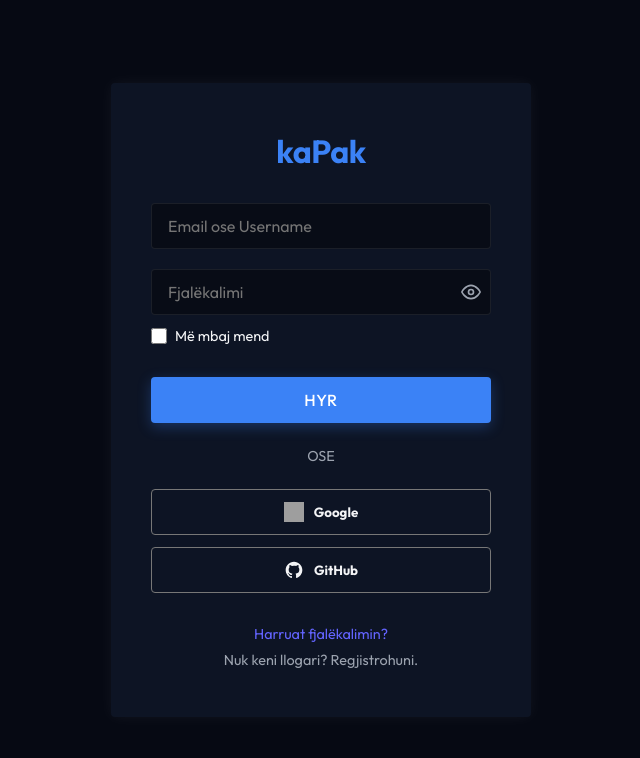
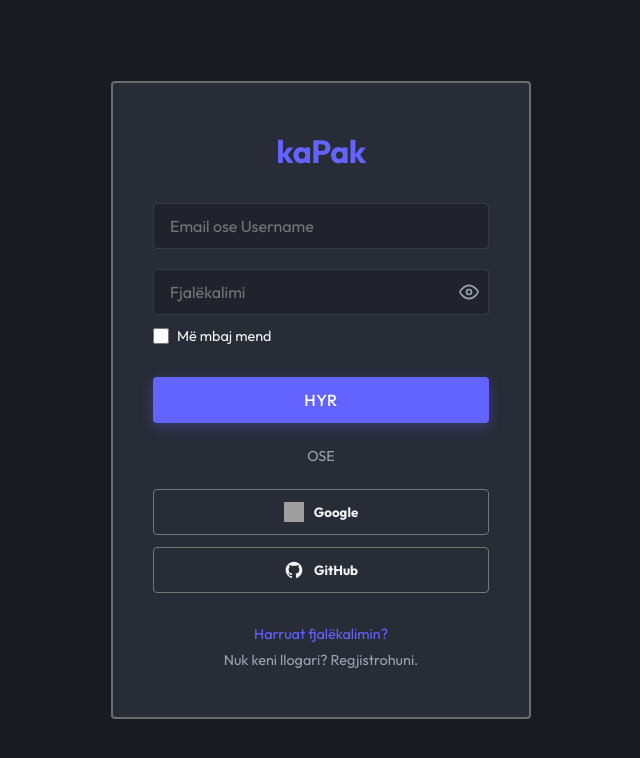
Before and after one commit to enisshabani/Social-Feed-App-Frontend, a React (Vite) app: page /login in a window 1280 px wide. Shown: the top 758 px of the page, without its empty margins (319-959 px from the left). Built offline with nearby package versions, Linux system fonts and the light colour scheme; grey boxes are pictures that could not be loaded.

Commit message:
Update Logo and application colors

```diff
--- a/src/components/SidebarLeft.tsx
+++ b/src/components/SidebarLeft.tsx
@@ -58,8 +58,7 @@ const SidebarLeft: React.FC<SidebarLeftProps> = ({ currentTab, setCurrentTab, on
       <div className="sidebar-left-content">
         {/* App Logo */}
         <div className="sidebar-logo" onClick={() => setCurrentTab('home')}>
-          <Sparkles className="logo-icon" size={32} />
-          <span className="logo-text">KaPak</span>
+          <span className="mastodon-logo" style={{ marginBottom: 0, padding: 0, textAlign: 'left', fontSize: '2.5rem' }}>kaPak</span>
         </div>
 
         {/* Navigation Tabs */}
@@ -140,29 +139,10 @@ const SidebarLeft: React.FC<SidebarLeftProps> = ({ currentTab, setCurrentTab, on
         .sidebar-logo {
           display: flex;
           align-items: center;
-          gap: 12px;
-          padding: 12px;
+          padding: 12px 16px;
           cursor: pointer;
           margin-bottom: 20px;
           width: max-content;
-        }
-
-        .logo-icon {
-          color: var(--primary);
-          filter: drop-shadow(0 0 8px var(--primary-glow));
-          transition: transform 0.3s ease;
-        }
-
-        .sidebar-logo:hover .logo-icon {
-          transform: rotate(20deg) scale(1.1);
-        }
-
-        .logo-text {
-          font-size: 22px;
-          font-weight: 800;
-          background: linear-gradient(135deg, #fff 30%, var(--primary) 100%);
-          -webkit-background-clip: text;
-          -webkit-text-fill-color: transparent;
         }
 
         .sidebar-nav {
--- a/src/pages/Settings.tsx
+++ b/src/pages/Settings.tsx
@@ -140,10 +140,8 @@ const Settings: React.FC = () => {
 
   const renderSidebar = () => (
     <div className="settings-sidebar">
-      <div className="settings-logo">
-        <div className="settings-logo-img">
-          kP
-        </div>
+      <div className="mastodon-logo" style={{ textAlign: 'left', marginBottom: '3rem', marginLeft: '0.5rem', fontSize: '2.5rem' }}>
+        kaPak
       </div>
 
       <Link to="/profile" className="settings-nav-item back-link">
--- a/src/styles/globals.css
+++ b/src/styles/globals.css
@@ -1,21 +1,21 @@
 @import url('https://fonts.googleapis.com/css2?family=Outfit:wght@300;400;500;600;700&display=swap');
 
 :root {
-  /* Cosmic Dark Theme Design Tokens */
-  --bg-app: #060913;
-  --bg-panel: rgba(13, 20, 35, 0.7);
-  --bg-panel-solid: #0d1424;
-  --bg-input: #080c16;
+  /* Mastodon Default Dark Theme Design Tokens */
+  --bg-app: #191b22;
+  --bg-panel: rgba(40, 44, 55, 0.9);
+  --bg-panel-solid: #282c37;
+  --bg-input: rgba(0, 0, 0, 0.2);
   --bg-form: var(--bg-panel-solid);
-  --bg-dark: #030408;
-  --border: rgba(255, 255, 255, 0.08);
-  --border-input: var(--border);
-  --border-focus: #3b82f6;
+  --bg-dark: #12141a;
+  --border: rgba(255, 255, 255, 0.1);
+  --border-input: rgba(255, 255, 255, 0.1);
+  --border-focus: #6364ff;
 
-  --primary: #3b82f6;
-  --primary-hover: #2563eb;
-  --primary-glow: rgba(59, 130, 246, 0.3);
-  --primary-light: rgba(59, 130, 246, 0.1);
+  --primary: #6364ff;
+  --primary-hover: #563acc;
+  --primary-glow: rgba(99, 100, 255, 0.3);
+  --primary-light: rgba(99, 100, 255, 0.1);
 
   --like: #f43f5e;
   --like-hover: #e11d48;
@@ -383,7 +383,7 @@ button, input, textarea, select {
   width: 100%;
   max-width: 600px;
   border-radius: 4px;
-  border: 2px solid var(--border-input);
+  border: 2px solid #6e6c6c;
   overflow: hidden;
   display: flex;
   flex-direction: column;
@@ -540,7 +540,7 @@ button, input, textarea, select {
   width: 100%;
   background: var(--bg-form);
   /* Darker background from screenshot */
-  color: #fff;
+  color: var(--text-main);
 }
 
 .settings-sidebar {
@@ -549,28 +549,6 @@ button, input, textarea, select {
   padding: 2rem 0 2rem 2rem;
   display: flex;
   flex-direction: column;
-}
-
-.settings-logo {
-  font-size: 2.5rem;
-  font-weight: bold;
-  color: #6364ff;
-  text-align: center;
-  margin-bottom: 2rem;
-  display: flex;
-  justify-content: center;
-}
-
-.settings-logo-img {
-  width: 60px;
-  height: 60px;
-  background: #6364ff;
-  border-radius: 12px;
-  display: flex;
-  align-items: center;
-  justify-content: center;
-  color: white;
-  font-size: 2rem;
 }
 
 .settings-nav-group {
@@ -582,7 +560,7 @@ button, input, textarea, select {
   align-items: center;
   gap: 12px;
   padding: 0.75rem 1rem;
-  color: #9baec8;
+  color: var(--text-muted);
   text-decoration: none;
   font-size: 0.95rem;
   cursor: pointer;
@@ -593,27 +571,27 @@ button, input, textarea, select {
 
 .settings-nav-item:hover,
 .settings-nav-item.active {
-  color: #fff;
+  color: var(--text-main);
   background: rgba(255, 255, 255, 0.05);
 }
 
 .settings-nav-item.active {
   font-weight: 500;
-  color: #6364ff;
+  color: var(--primary);
   background: rgba(99, 100, 255, 0.1);
 }
 
 .settings-nav-item.back-link {
-  color: #9baec8;
+  color: var(--text-muted);
   margin-bottom: 1rem;
 }
 
 .settings-nav-item.back-link:hover {
-  color: #fff;
+  color: var(--text-main);
 }
 
 .settings-nav-title {
-  color: #9baec8;
+  color: var(--text-muted);
   font-size: 0.9rem;
   padding: 0.5rem 1rem;
   margin-top: 1rem;
@@ -628,7 +606,7 @@ button, input, textarea, select {
 .settings-subnav {
   margin-left: 1.5rem;
   margin-top: 0.5rem;
-  border-left: 1px solid #282c37;
+  border-left: 1px solid var(--border-input);
   padding-left: 0.5rem;
 }
 
@@ -642,13 +620,13 @@ button, input, textarea, select {
   font-size: 1.5rem;
   font-weight: bold;
   margin-bottom: 2rem;
-  color: #fff;
+  color: var(--text-main);
 }
 
 .settings-section-title {
   font-size: 1.1rem;
   margin-bottom: 1rem;
-  color: #fff;
+  color: var(--text-main);
   padding-bottom: 0.5rem;
 }
 
@@ -673,7 +651,7 @@ button, input, textarea, select {
 .settings-input-group label {
   font-size: 0.85rem;
   font-weight: 500;
-  color: #fff;
+  color: var(--text-main);
   margin-bottom: 0.5rem;
 }
 
@@ -683,32 +661,32 @@ button, input, textarea, select {
 
 .settings-input-group input,
 .settings-input-group select {
-  background: #191b22;
-  border: 1px solid #282c37;
+  background: var(--bg-input);
+  border: 1px solid var(--border-input);
   border-radius: 4px;
   padding: 0.75rem 1rem;
-  color: #fff;
+  color: var(--text-main);
   font-size: 0.95rem;
 }
 
 .settings-input-group input:focus,
 .settings-input-group select:focus {
   outline: none;
-  border-color: #6364ff;
+  border-color: var(--primary);
 }
 
 .settings-input-group input[readOnly] {
-  color: #9baec8;
+  color: var(--text-muted);
 }
 
 .settings-input-group p {
   font-size: 0.8rem;
-  color: #9baec8;
+  color: var(--text-muted);
   margin-top: 0.5rem;
 }
 
 .settings-btn-save {
-  background: #6364ff;
+  background: var(--primary);
   color: white;
   border: none;
   padding: 0.8rem;
@@ -721,17 +699,17 @@ button, input, textarea, select {
 }
 
 .settings-btn-save:hover {
-  background: #563acc;
+  background: var(--primary-hover);
 }
 
 .settings-footer-text {
   margin-top: 2rem;
   font-size: 0.9rem;
-  color: #9baec8;
+  color: var(--text-muted);
 }
 
 .settings-footer-text a {
-  color: #9baec8;
+  color: var(--text-muted);
   text-decoration: underline;
 }
 
@@ -747,11 +725,11 @@ button, input, textarea, select {
   align-items: center;
   gap: 0.5rem;
   cursor: pointer;
-  color: #fff;
+  color: var(--text-main);
 }
 
 .settings-radio-label input {
-  accent-color: #6364ff;
+  accent-color: var(--primary);
 }
 
 .settings-checkbox-list {
@@ -769,7 +747,7 @@ button, input, textarea, select {
 
 .settings-checkbox-item input {
   margin-top: 0.2rem;
-  accent-color: #6364ff;
+  accent-color: var(--primary);
 }
 
 .settings-checkbox-text {
@@ -778,20 +756,20 @@ button, input, textarea, select {
 }
 
 .settings-checkbox-title {
-  color: #ffffff;
+  color: var(--text-main);
   font-weight: 500;
   font-size: 0.95rem;
 }
 
 .settings-checkbox-desc {
-  color: #9baec8;
+  color: var(--text-muted);
   font-size: 0.85rem;
   margin-top: 0.25rem;
 }
 
 .badge-recommended {
-  background: #282c37;
-  color: #9baec8;
+  background: var(--bg-panel-solid);
+  color: var(--text-muted);
   padding: 0.1rem 0.4rem;
   border-radius: 4px;
   font-size: 0.75rem;
@@ -803,12 +781,12 @@ button, input, textarea, select {
   justify-content: space-between;
   align-items: center;
   padding: 1rem 0;
-  border-bottom: 1px solid #282c37;
-  color: #fff;
+  border-bottom: 1px solid var(--border-input);
+  color: var(--text-main);
 }
 
 .settings-2fa-action {
-  color: #9baec8;
+  color: var(--text-muted);
   display: flex;
   align-items: center;
   gap: 0.5rem;
@@ -816,7 +794,7 @@ button, input, textarea, select {
 }
 
 .settings-2fa-action:hover {
-  color: #fff;
+  color: var(--text-main);
 }
 
 /* Light Mode Styles */
@@ -1008,7 +986,7 @@ button, input, textarea, select {
 
 .edit-profile-cover {
   height: 200px;
-  background: #282c37;
+  background: var(--bg-panel-solid);
   position: relative;
 }
 
@@ -1114,7 +1092,8 @@ button, input, textarea, select {
 .mastodon-panel {
   background: var(--bg-form);
   border-radius: 4px;
-  box-shadow: 0 0 15px rgba(255, 255, 255, 0.05);
+  /* box-shadow: 0 0 15px rgba(255, 255, 255, 0.05); */
+  border: 2px solid #6e6c6c;
 }
 
 .mastodon-logo {
```
